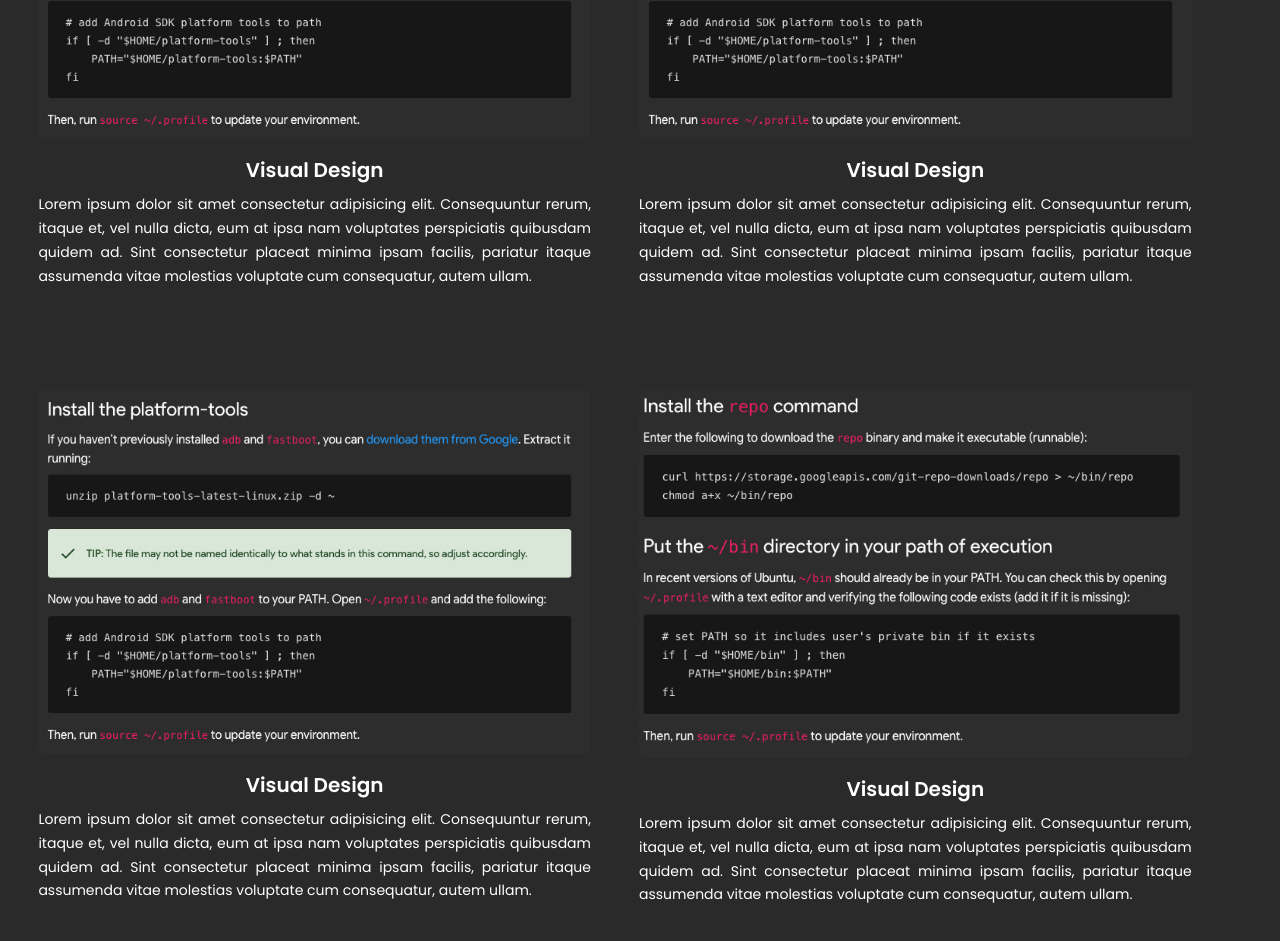
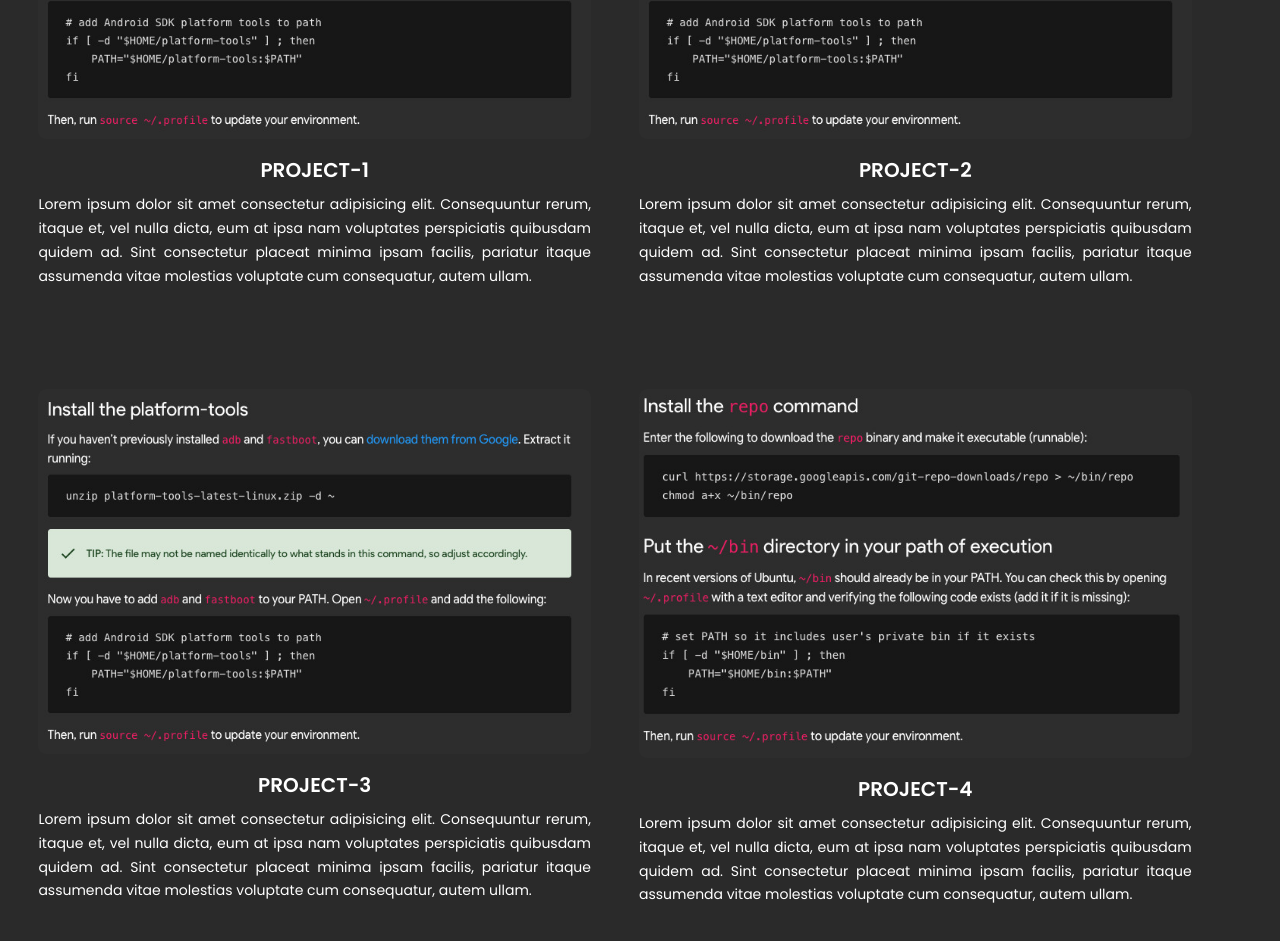
Before and after one commit to VIJAY0656/VIJAY0656.github.io, a plain HTML site: page index.html in a window 1280 px wide. Shown: the part 2540-3481 px from the top of the page. Drawn offline with nearby package versions, Linux system fonts and the light colour scheme.

Commit message:
updated files

```diff
--- a/index.html
+++ b/index.html
@@ -138,7 +138,7 @@
         <div class="row">
           <img src="1.jpg" />
           <div class="layer">
-            <h5>Visual Design</h5>
+            <h5>PROJECT-1</h5>
             <p>
               Lorem ipsum dolor sit amet consectetur adipisicing elit. Consequuntur rerum, itaque et, vel nulla dicta, eum at ipsa nam voluptates perspiciatis quibusdam quidem ad. Sint consectetur placeat minima ipsam facilis, pariatur itaque assumenda vitae molestias voluptate cum consequatur, autem ullam.
             </p>
@@ -149,7 +149,7 @@
         <div class="row">
           <img src="1.jpg" />
           <div class="layer">
-            <h5>Visual Design</h5>
+            <h5>PROJECT-2</h5>
             <p>
               Lorem ipsum dolor sit amet consectetur adipisicing elit. Consequuntur rerum, itaque et, vel nulla dicta, eum at ipsa nam voluptates perspiciatis quibusdam quidem ad. Sint consectetur placeat minima ipsam facilis, pariatur itaque assumenda vitae molestias voluptate cum consequatur, autem ullam.
             </p>
@@ -161,7 +161,7 @@
 
           <img src="1.jpg" />
           <div class="layer">
-            <h5>Visual Design</h5>
+            <h5>PROJECT-3</h5>
             <p>
               Lorem ipsum dolor sit amet consectetur adipisicing elit. Consequuntur rerum, itaque et, vel nulla dicta, eum at ipsa nam voluptates perspiciatis quibusdam quidem ad. Sint consectetur placeat minima ipsam facilis, pariatur itaque assumenda vitae molestias voluptate cum consequatur, autem ullam.
             </p>
@@ -172,7 +172,7 @@
         <div class="row">
           <img src="3.jpg" class="mobile-screen" />
           <div class="layer">
-            <h5>Visual Design</h5>
+            <h5>PROJECT-4</h5>
             <p>
               Lorem ipsum dolor sit amet consectetur adipisicing elit. Consequuntur rerum, itaque et, vel nulla dicta, eum at ipsa nam voluptates perspiciatis quibusdam quidem ad. Sint consectetur placeat minima ipsam facilis, pariatur itaque assumenda vitae molestias voluptate cum consequatur, autem ullam.
             </p>
```
